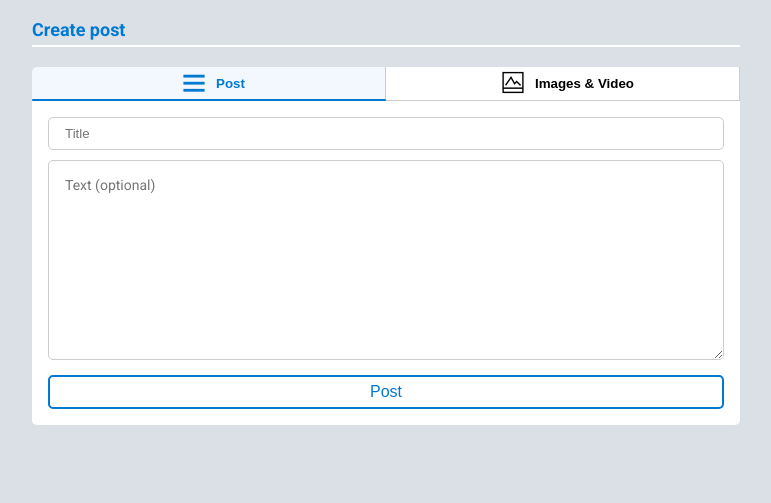
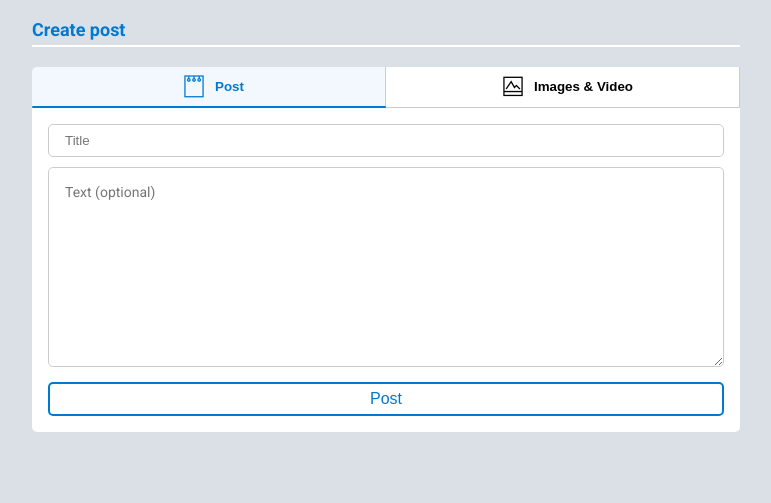
Before and after one commit to hieunguyen2701/formcode, a plain HTML site: page index.html in a window 1280 px wide. Shown: the whole page, without its empty margins (254-1025 px from the left). Drawn offline with Linux system fonts and the light colour scheme.

Commit message:
update code

```diff
--- a/assets/css/index.css
+++ b/assets/css/index.css
@@ -83,7 +83,7 @@ button {
     border: 1px solid var(--border-color);
     border-left: none;
     border-top: none;
-    padding: 4px 0;
+    padding: 8px 0;
     background-color: #fff;
     cursor: pointer;
 }
@@ -103,7 +103,7 @@ button span {
 }
 
 button span i {
-    font-size: 2.4rem;
+    font-size: 2.2rem;
 }
 
 /* css form */
--- a/index.html
+++ b/index.html
@@ -22,7 +22,7 @@
                     <div class="form-labels">
                         <button class="form-label active" id="form-label_1">
                             <span class="form-label--icon">
-                                <i class="ti-menu"></i>
+                                <i class="ti-notepad"></i>
                             </span>
                             <span>Post</span>
                         </button>
```
